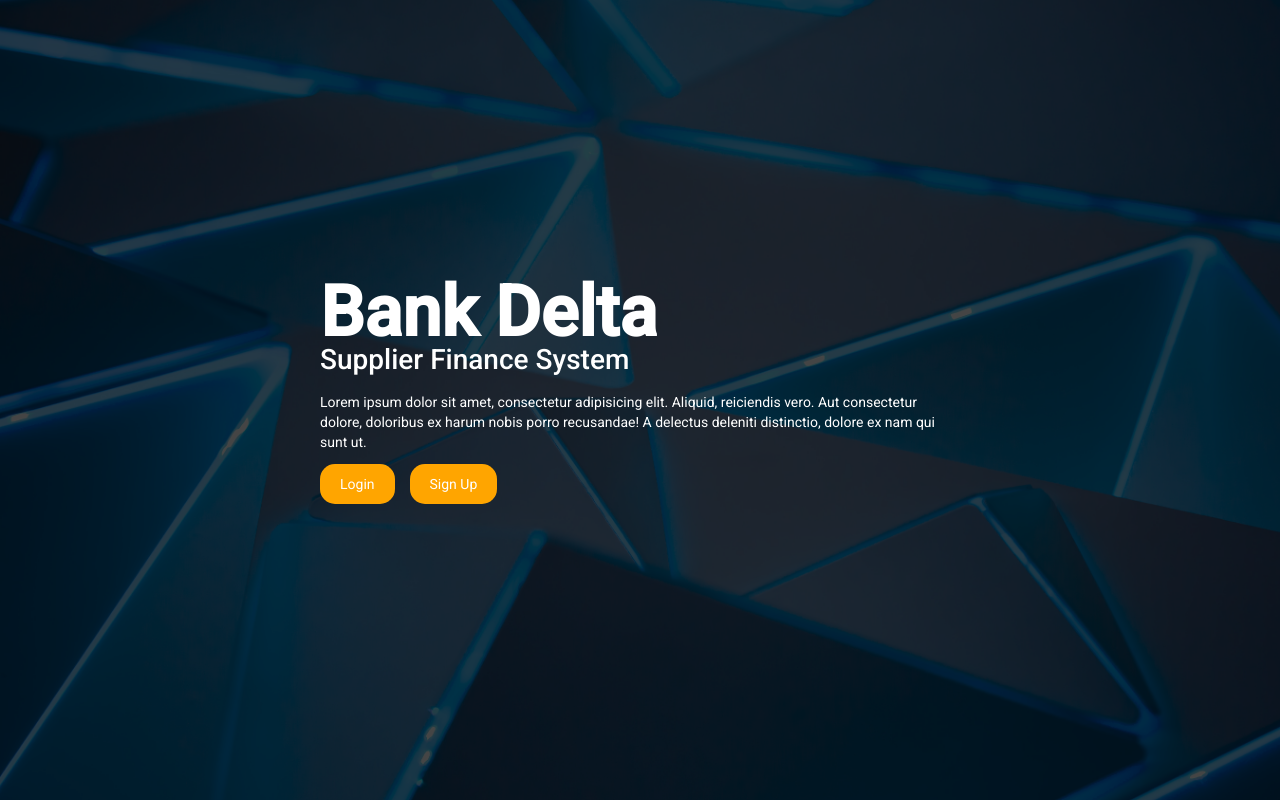
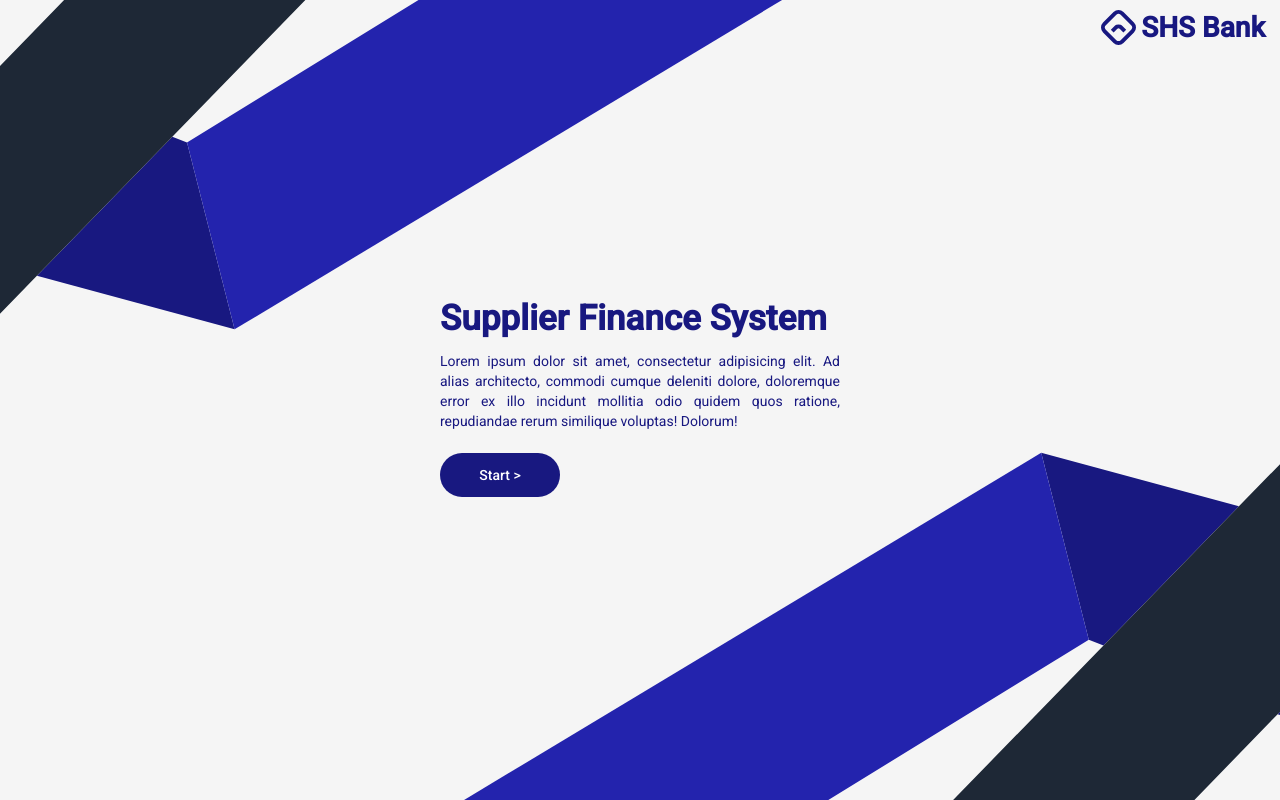
Before and after one commit to suba-sara/supplier-finance, an Angular app in the folder capstone-client/: page / in a window 1280 px wide. Built offline with nearby package versions, Linux system fonts and the light colour scheme.

Commit message:
design the home page

```diff
--- a/capstone-client/src/app/home/home.component.html
+++ b/capstone-client/src/app/home/home.component.html
@@ -1,18 +1,32 @@
-<div class="root-container">
-  <div class="bg-container">
-    <img src="./assets/Images/home_bg.jpg" />
+<div class="root-container background-container">
+  <div class="logo-container">
+    <div class="logo">
+      <svg xmlns="http://www.w3.org/2000/svg" viewBox="0 0 748 748.05">
+        <path
+          d="M1290.13,434.07,1065.9,209.86a149.71,149.71,0,0,0-211.8,0L629.86,434.07a149.85,149.85,0,0,0,0,211.86L854.1,870.16a149.73,149.73,0,0,0,211.8,0l224.23-224.21a149.83,149.83,0,0,0,0-211.86Zm-59.45,152.39L1006.45,810.69c-24.85,24.8-68.15,24.8-92.91,0L689.31,586.46a65.69,65.69,0,0,1,0-92.92L913.54,269.31a65.68,65.68,0,0,1,92.91,0l224.23,224.23a65.79,65.79,0,0,1,0,92.92Z"
+          transform="translate(-586 -165.97)"/>
+        <path
+          d="M1005.51,482.86a119.37,119.37,0,0,0-91.07.05,116.94,116.94,0,0,0-38.55,25.79l-80,80,59.4,59.47,80.11-80.07a34.38,34.38,0,0,1,11.3-7.55,35,35,0,0,1,26.64,0,35.51,35.51,0,0,1,11.39,7.59l80,80.05,59.4-59.47-79.92-80A119,119,0,0,0,1005.51,482.86Z"
+          transform="translate(-586 -165.97)"/>
+      </svg>
+    </div>
+    <div>
+      <h1>SHS Bank</h1>
+    </div>
   </div>
-  <div class="title-container">
-    <h1>Bank Delta</h1>
-    <h2>Supplier Finance System</h2>
-    <p>
-      Lorem ipsum dolor sit amet, consectetur adipisicing elit. Aliquid,
-      reiciendis vero. Aut consectetur dolore, doloribus ex harum nobis porro
-      recusandae! A delectus deleniti distinctio, dolore ex nam qui sunt ut.
-    </p>
-    <div class="button-container">
-      <div>Login</div>
-      <div>Sign Up</div>
+  <div class="details-container">
+    <div>
+      <h1>Supplier Finance System</h1>
+    </div>
+    <div>
+      <p>Lorem ipsum dolor sit amet, consectetur adipisicing elit.
+        Ad alias architecto, commodi cumque deleniti dolore,
+        doloremque error ex illo incidunt mollitia odio quidem quos
+        ratione, repudiandae rerum similique voluptas!
+        Dolorum!</p>
+    </div>
+    <div>
+      <button mat-flat-button [routerLink]="['sign-in']">Start ></button>
     </div>
   </div>
 </div>
--- a/capstone-client/src/app/home/home.component.scss
+++ b/capstone-client/src/app/home/home.component.scss
@@ -1,64 +1,73 @@
 .root-container {
   position: relative;
-  width: 100vw;
-  height: 100vh;
+  width: 100%;
+  height: 100%;
   overflow: hidden;
+  padding: 10px;
 }
 
-.bg-container {
-  z-index: -999;
-  left: 0;
-  top: 0;
+.background-container {
   position: absolute;
+  display: block;
+  height: 100vh;
   width: 100vw;
-  height: auto;
-  overflow: hidden;
-
-  img {
-    max-height: 100%;
-    max-width: 100%;
-    display: block;
-  }
-
-  &::after {
-    content: "";
-    display: block;
-    position: fixed;
-    padding: 100px 0;
-    width: 100%;
-    height: 100%;
-    top: 0;
-    left: 0;
-    background-color: rgba(black, 0.7);
-  }
+  background: url("../../assets/Images/home-gb.svg") no-repeat center center fixed;
+  -webkit-background-size: cover;
+  -moz-background-size: cover;
+  -o-background-size: cover;
+  background-size: cover;
+  background-origin: border-box;
 }
 
-.title-container {
-  position: absolute;
-  left: 50%;
-  top: 50%;
-  transform: translate(-50%, -50%);
-  color: white;
+.logo-container {
+  width: 100%;
+  display: flex;
+  justify-content: flex-end;
+  align-content: center;
 
-  h1 {
-    font-size: 5em;
-    font-weight: bold;
-  }
-
-  h2 {
-    margin-top: 15px;
+  h1{
+    padding: 2px 5px;
+    color: #181880;
+    font-weight: bolder;
     font-size: 2em;
   }
 }
 
-.button-container {
+.logo {
   display: flex;
-  justify-content: flex-start;
-
-  div {
-    margin-right: 15px;
-    background: orange;
-    padding: 10px 20px;
-    border-radius: 15px;
+  svg {
+    fill: #181880;
+    width: 35px;
+    height: 35px;
   }
 }
+
+.details-container {
+  display: flex;
+  flex-wrap: wrap;
+  flex-direction: column;
+  position: absolute;
+  color: #181880;
+  max-width: 400px;
+  left: 50%;
+  top: 50%;
+  transform: translate(-50%, -50%);
+
+  h1 {
+    font-weight: bolder;
+    font-size: 2.5em;
+  }
+
+  p {
+    text-align: justify;
+  }
+
+  button {
+    margin-top: 10px;
+    border-radius: 25px;
+    padding: 4px;
+    width: 120px;
+    background: #181880;
+    color: white;
+  }
+}
```
